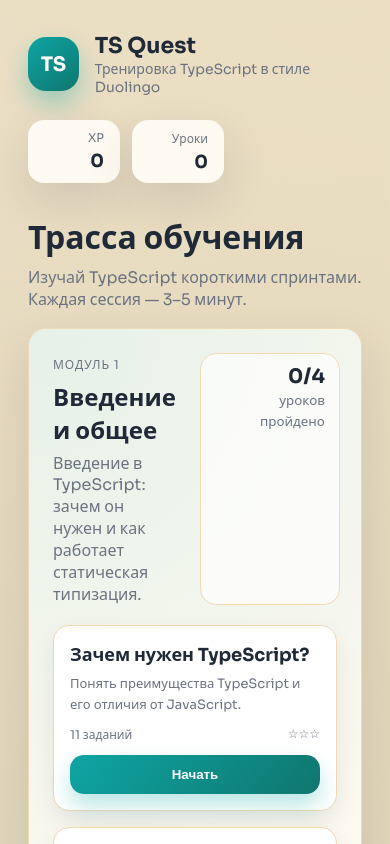
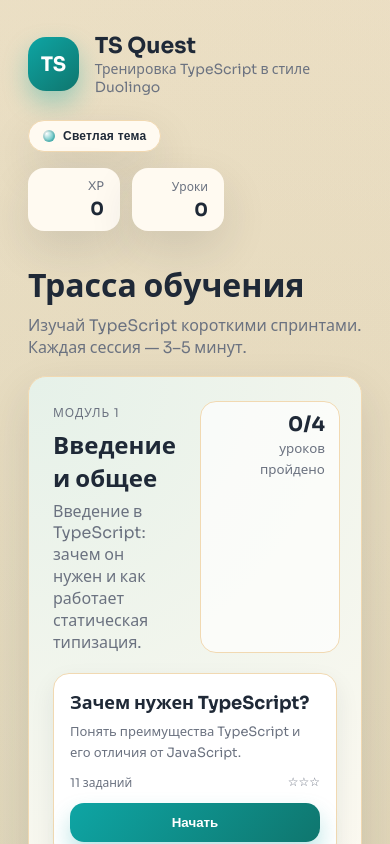
Before and after one commit to nightskylark/ts-quest, a React (Vite) app: page / in a window 390 px wide. Shown: the top 844 px of the page. Built offline with nearby package versions, Linux system fonts and the light colour scheme.

Commit message:
Add theme toggle functionality and update styles for light/dark modes

```diff
--- a/src/App.tsx
+++ b/src/App.tsx
@@ -3,7 +3,9 @@ import type { CSSProperties } from "react";
 import { courseData, isStepCorrect, type Level, type Step } from "./data/course";
 
 const STORAGE_KEY = "ts-quest-progress-v1";
+const THEME_KEY = "ts-quest-theme";
 const REVIEW_INTERVAL = 3;
+type Theme = "light" | "dark";
 
 type LevelProgress = {
   completed: boolean;
@@ -48,6 +50,18 @@ const saveProgress = (progress: ProgressState) => {
 const getLevelById = (levels: Level[], id: string | null) => {
   if (!id) return null;
   return levels.find((level) => level.id === id) ?? null;
+};
+
+const getInitialTheme = (): Theme => {
+  if (typeof window === "undefined") return "light";
+  try {
+    const stored = localStorage.getItem(THEME_KEY);
+    if (stored === "light" || stored === "dark") return stored;
+  } catch {
+    // ignore storage errors
+  }
+  const prefersDark = window.matchMedia?.("(prefers-color-scheme: dark)")?.matches;
+  return prefersDark ? "dark" : "light";
 };
 
 const getTotalXp = (progress: ProgressState) =>
@@ -198,6 +212,7 @@ const renderCorrectAnswer = (step: Step) => {
 export default function App() {
   const [progress, setProgress] = useState<ProgressState>(loadProgress);
   const [activeLevelId, setActiveLevelId] = useState<string | null>(null);
+  const [theme, setTheme] = useState<Theme>(getInitialTheme);
 
   const levels = useMemo(
     () => courseData.units.flatMap((unit) => unit.levels),
@@ -239,6 +254,18 @@ export default function App() {
   };
 
   const handleStart = (levelId: string) => setActiveLevelId(levelId);
+  const toggleTheme = () =>
+    setTheme((current) => (current === "light" ? "dark" : "light"));
+
+  useEffect(() => {
+    document.documentElement.dataset.theme = theme;
+    document.documentElement.style.colorScheme = theme;
+    try {
+      localStorage.setItem(THEME_KEY, theme);
+    } catch {
+      // ignore storage errors
+    }
+  }, [theme]);
 
   return (
     <div className="app">
@@ -250,6 +277,18 @@ export default function App() {
             <div className="subtitle">{courseData.meta.subtitle}</div>
           </div>
         </div>
+        <div className="topbar-actions">
+          <button
+            className="theme-toggle"
+            type="button"
+            onClick={toggleTheme}
+            aria-pressed={theme === "dark"}
+          >
+            <span className="theme-dot" />
+            <span className="theme-label">
+              {theme === "dark" ? "Темная тема" : "Светлая тема"}
+            </span>
+          </button>
           <div className="stats">
             <div className="stat-card">
               <span>XP</span>
@@ -260,6 +299,7 @@ export default function App() {
               <strong>
                 {Object.values(progress).filter((item) => item.completed).length}
               </strong>
+            </div>
           </div>
         </div>
       </header>
--- a/src/styles.css
+++ b/src/styles.css
@@ -7,12 +7,44 @@
   --ink: #1f2937;
   --muted: #6b7280;
   --card: #fffaf1;
+  --surface: #ffffff;
+  --surface-soft: rgba(255, 255, 255, 0.7);
+  --surface-tint: rgba(255, 255, 255, 0.6);
   --line: #f1d9b2;
   --accent: #0ea5a4;
   --accent-2: #f97316;
   --accent-3: #2563eb;
   --shadow: 0 18px 45px rgba(31, 41, 55, 0.12);
   --radius: 18px;
+  --progress-track: #f2e6cc;
+  --bg-gradient:
+    radial-gradient(circle at 12% 20%, rgba(14, 165, 164, 0.18), transparent 45%),
+    radial-gradient(circle at 88% 10%, rgba(249, 115, 22, 0.2), transparent 42%),
+    radial-gradient(circle at 70% 80%, rgba(37, 99, 235, 0.16), transparent 45%),
+    linear-gradient(160deg, #fff7e5 0%, #fef1dc 48%, #ffe9c6 100%);
+}
+
+[data-theme="dark"] {
+  color-scheme: dark;
+  --bg: #0b1020;
+  --bg-strong: #121a2f;
+  --ink: #e5e7eb;
+  --muted: #9aa4b2;
+  --card: #121c34;
+  --surface: #0f1a31;
+  --surface-soft: rgba(15, 26, 49, 0.7);
+  --surface-tint: rgba(15, 26, 49, 0.6);
+  --line: #24324f;
+  --accent: #22c1b9;
+  --accent-2: #fb923c;
+  --accent-3: #60a5fa;
+  --shadow: 0 18px 45px rgba(3, 7, 18, 0.55);
+  --progress-track: #1f2a44;
+  --bg-gradient:
+    radial-gradient(circle at 12% 20%, rgba(34, 193, 185, 0.22), transparent 45%),
+    radial-gradient(circle at 88% 10%, rgba(251, 146, 60, 0.18), transparent 42%),
+    radial-gradient(circle at 70% 80%, rgba(96, 165, 250, 0.18), transparent 45%),
+    linear-gradient(160deg, #0b1020 0%, #0f172a 52%, #111827 100%);
 }
 
 * {
@@ -24,11 +56,7 @@ body {
   min-height: 100vh;
   font-family: "Sora", system-ui, sans-serif;
   color: var(--ink);
-  background:
-    radial-gradient(circle at 12% 20%, rgba(14, 165, 164, 0.18), transparent 45%),
-    radial-gradient(circle at 88% 10%, rgba(249, 115, 22, 0.2), transparent 42%),
-    radial-gradient(circle at 70% 80%, rgba(37, 99, 235, 0.16), transparent 45%),
-    linear-gradient(160deg, #fff7e5 0%, #fef1dc 48%, #ffe9c6 100%);
+  background: var(--bg-gradient);
 }
 
 .app {
@@ -43,6 +71,44 @@ body {
   justify-content: space-between;
   gap: 24px;
   margin-bottom: 32px;
+}
+
+.topbar-actions {
+  display: flex;
+  align-items: center;
+  gap: 16px;
+}
+
+.theme-toggle {
+  border: 1px solid var(--line);
+  background: var(--card);
+  color: var(--ink);
+  padding: 8px 14px;
+  border-radius: 999px;
+  display: inline-flex;
+  align-items: center;
+  gap: 8px;
+  font-weight: 600;
+  cursor: pointer;
+  box-shadow: var(--shadow);
+  transition: transform 0.2s ease, box-shadow 0.2s ease;
+}
+
+.theme-toggle:hover {
+  transform: translateY(-1px);
+}
+
+.theme-dot {
+  width: 12px;
+  height: 12px;
+  border-radius: 999px;
+  background: radial-gradient(circle at 30% 30%, #ffffff, var(--accent));
+  box-shadow: 0 0 0 2px rgba(0, 0, 0, 0.08) inset;
+}
+
+.theme-label {
+  font-size: 12px;
+  letter-spacing: 0.02em;
 }
 
 .brand {
@@ -177,7 +243,7 @@ body {
 
 .unit-progress {
   text-align: right;
-  background: rgba(255, 255, 255, 0.7);
+  background: var(--surface-soft);
   border-radius: 16px;
   padding: 10px 14px;
   border: 1px solid var(--line);
@@ -204,7 +270,7 @@ body {
 }
 
 .level-card {
-  background: white;
+  background: var(--surface);
   border-radius: 16px;
   padding: 16px;
   border: 1px solid var(--line);
@@ -251,7 +317,7 @@ body {
 }
 
 .ghost {
-  background: white;
+  background: var(--surface);
   border: 1px solid var(--line);
   color: var(--ink);
 }
@@ -327,7 +393,7 @@ body {
 
 .progress-bar {
   height: 8px;
-  background: #f2e6cc;
+  background: var(--progress-track);
   border-radius: 999px;
   overflow: hidden;
   margin-bottom: 20px;
@@ -359,7 +425,7 @@ body {
   padding: 12px 14px;
   border-radius: 14px;
   border: 1px solid var(--line);
-  background: white;
+  background: var(--surface);
   text-align: left;
   cursor: pointer;
   transition: border 0.2s ease, transform 0.2s ease;
@@ -401,7 +467,7 @@ body {
   flex-wrap: wrap;
   gap: 8px;
   align-items: center;
-  background: rgba(255, 255, 255, 0.6);
+  background: var(--surface-tint);
 }
 
 .order-target span {
@@ -413,7 +479,7 @@ body {
   padding: 6px 10px;
   border-radius: 12px;
   border: 1px solid var(--line);
-  background: white;
+  background: var(--surface);
   font-family: "JetBrains Mono", monospace;
   font-size: 13px;
   cursor: pointer;
@@ -445,7 +511,7 @@ body {
   padding: 10px 12px;
   border-radius: 12px;
   border: 1px solid var(--line);
-  background: white;
+  background: var(--surface);
 }
 
 .code-lines {
@@ -461,7 +527,7 @@ body {
   padding: 10px 12px;
   border-radius: 12px;
   border: 1px solid var(--line);
-  background: white;
+  background: var(--surface);
   cursor: pointer;
 }
 
@@ -521,7 +587,7 @@ body {
   padding: 10px 12px;
   border-radius: 12px;
   border: 1px solid var(--line);
-  background: rgba(255, 255, 255, 0.7);
+  background: var(--surface-soft);
   display: grid;
   gap: 6px;
   font-weight: 500;
@@ -561,6 +627,12 @@ body {
     align-items: flex-start;
   }
 
+  .topbar-actions {
+    width: 100%;
+    flex-direction: column;
+    align-items: flex-start;
+  }
+
   .lesson-header {
     flex-direction: column;
     align-items: flex-start;
```
Lines whose indentation alone changed are shown as unchanged.
